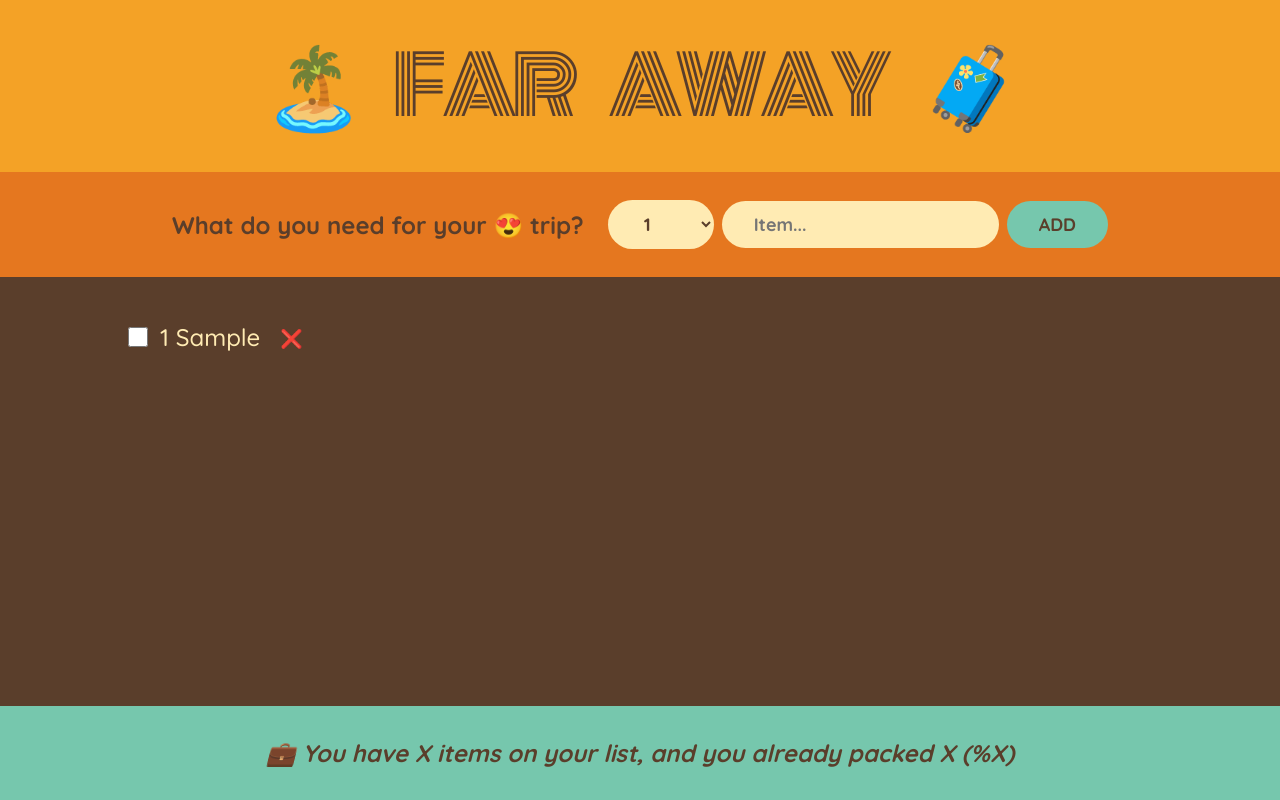
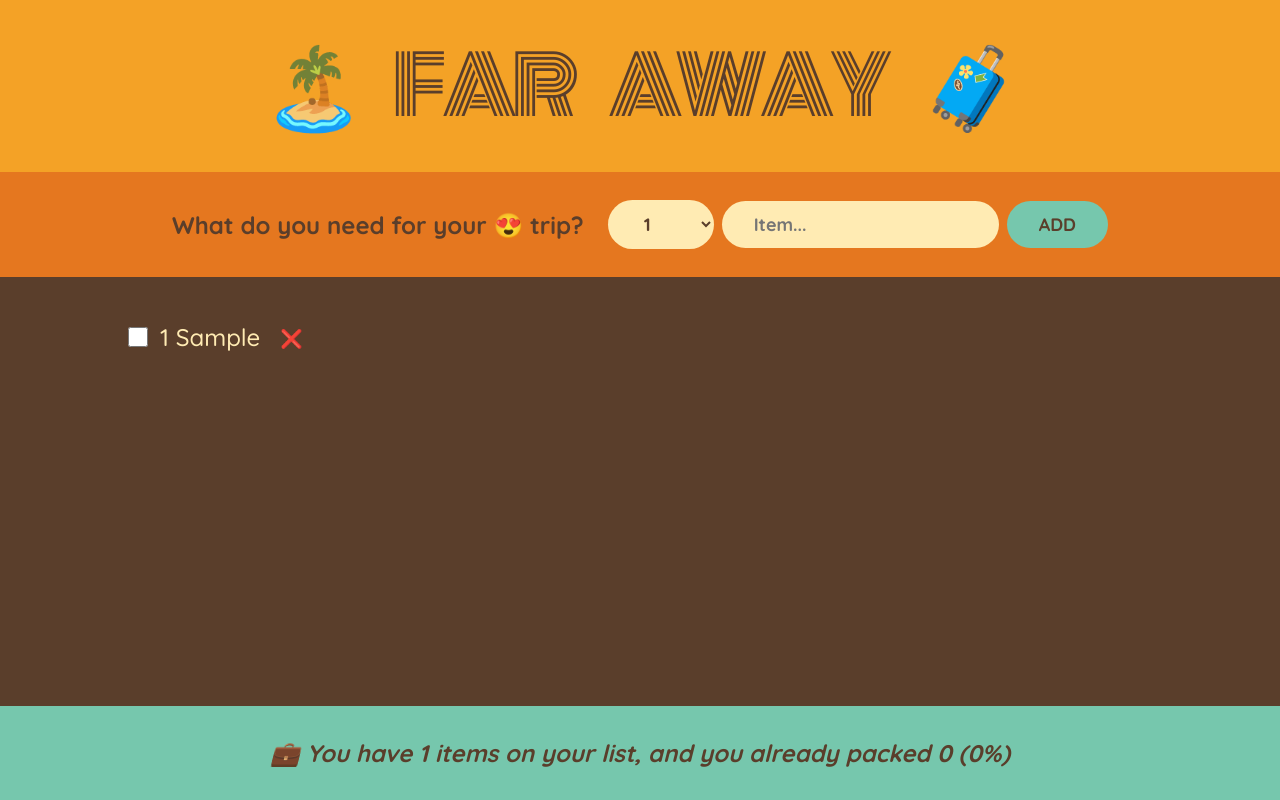
Before and after one commit to DFlores299/the-ultimate-react-course-jonas-schmedtmann, a React (Create React App) app in the folder 05-travel-list/: page / in a window 1280 px wide. Both pictures are taken after typing "Sample" into the empty fields and a click on the button "ADD". Built offline with nearby package versions, Linux system fonts and the light colour scheme.

Commit message:
Calculating Statistics as Derived State

```diff
--- a/05-travel-list/src/App.js
+++ b/05-travel-list/src/App.js
@@ -27,7 +27,7 @@
         onDeleteItem={handleDeleteItem}
         onToggleItems={handleToggleItem}
       />
-      <Stats />
+      <Stats items={items} />
     </div>
   );
 }
@@ -46,7 +46,6 @@
     if (!description) return;
 
     const newItem = { description, quantity, packed: false, id: Date.now() };
-    console.log(newItem);
 
     onAddItems(newItem);
 
@@ -113,10 +112,26 @@
   );
 }
 
-function Stats() {
+function Stats({ items }) {
+  if (!items.length)
+    return (
+      <p className="stats">
+        <em>Start adding some items to your packing list</em>
+      </p>
+    );
+
+  const numItems = items.length;
+  const numPacked = items.filter((item) => item.packed).length;
+  const percentage = Math.round((numPacked / numItems) * 100);
+
   return (
     <footer className="stats">
-      <em>💼 You have X items on your list, and you already packed X (%X)</em>
+      <em>
+        {percentage === 100
+          ? `You got everything! Ready to go ✈`
+          : `💼 You have ${numItems} items on your list, and you already packed
+        ${numPacked} (${percentage}%)`}
+      </em>
     </footer>
   );
 }
```
